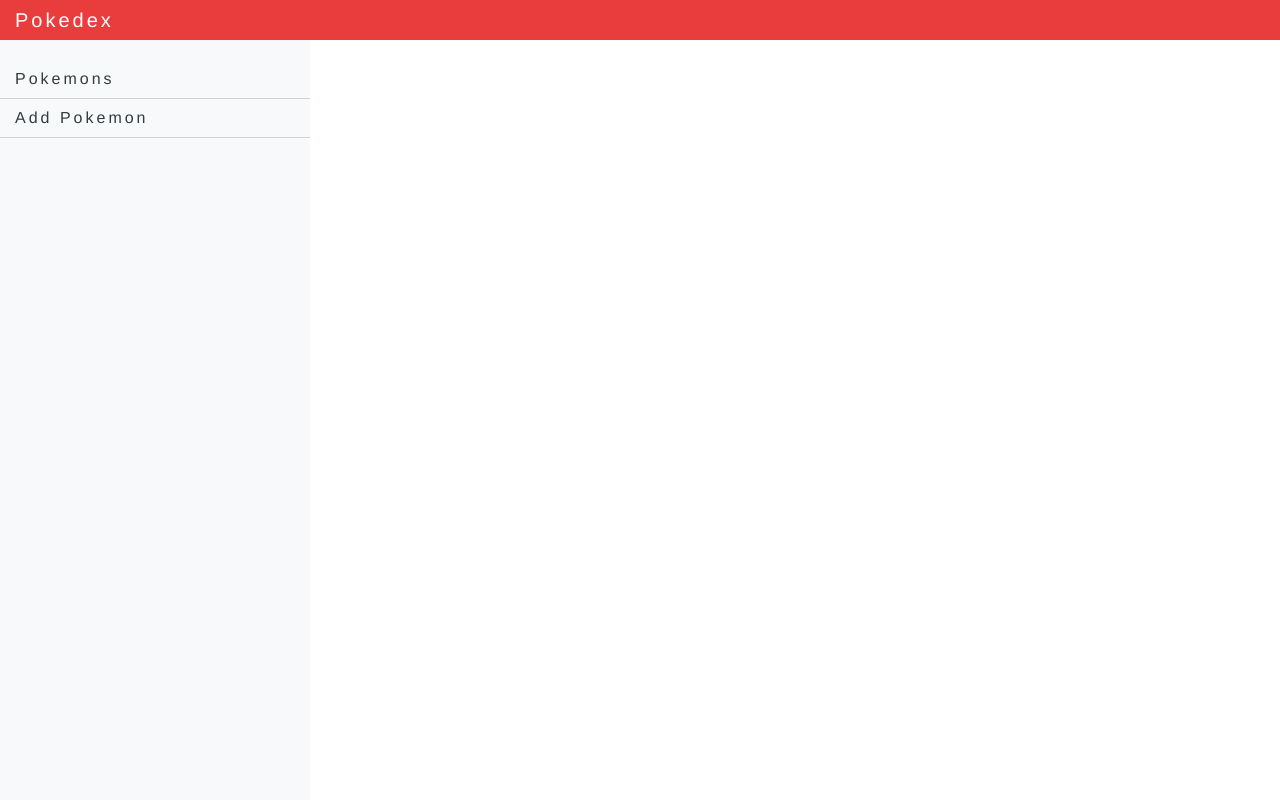
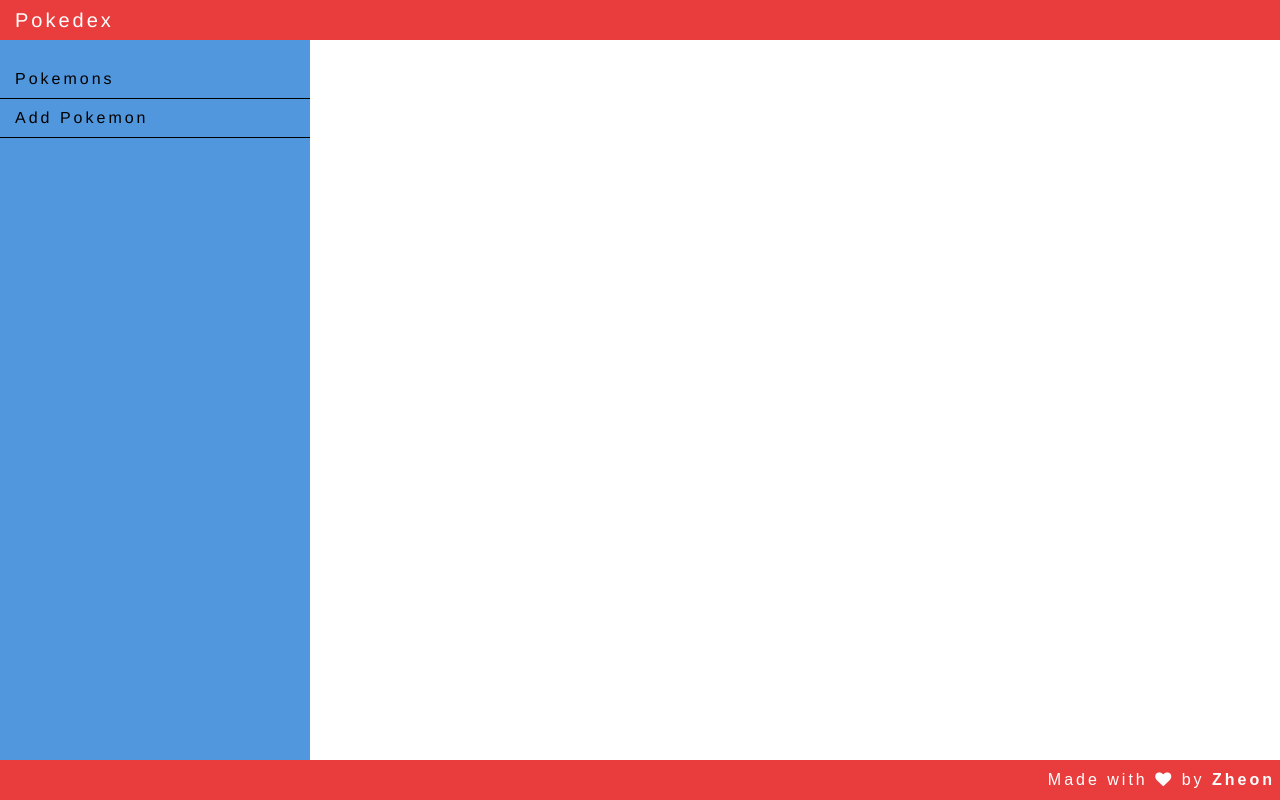
Before and after one commit to Zheonn/CRUD-Vue.js-, a Vue app in the folder vue-crud/: page /admin in a window 1280 px wide. Built offline with nearby package versions, Linux system fonts and the light colour scheme; a web font is replaced by a local one.

Commit message:
Add Footer

```diff
--- a/vue-crud/src/App.vue
+++ b/vue-crud/src/App.vue
@@ -4,6 +4,7 @@
 
 <style>
 @import url('https://fonts.cdnfonts.com/css/pokemon-solid');
+@import url('https://cdnjs.cloudflare.com/ajax/libs/font-awesome/4.7.0/css/font-awesome.min.css');
 
 * {
   margin: 0;
@@ -41,20 +42,20 @@ ul {
 }
 
 .left-content {
-  background-color: #f8f9fa;
+  background-color: #5197dd;
   flex: 3;
-  min-height: 90vh;;
+  min-height: 90vh;
 }
 .side-menu {
   margin-top: 20px;
 }
 .side-menu li {
-  border-bottom: solid 1px #cfd3d8;
+  border-bottom: solid 1px #000000;
 }
 .side-menu a {
   display: block;
   padding: 10px 15px;
-  color: #343a40;
+  color: black;
   text-decoration: none;
 }
 .right-content {
@@ -69,6 +70,7 @@ table {
   border-top: 1px solid #dee2e6;
   border-left: 1px solid #dee2e6;
   margin-top: 10px;
+  opacity: 1;
 }
 table thead th {
   vertical-align: bottom;
@@ -132,7 +134,22 @@ input {
 }
 
 .content {
-        display: flex;
-        min-height: 95vh;
-    }
+  display: flex;
+  min-height: 90vh;
+}
+
+.footer {
+  font-family: Arial, Helvetica, sans-serif;
+  display: flex;
+  min-width: 100vw;
+  min-height: 5vh;
+  align-items: center;
+  justify-content: flex-end;
+  background-color: #e93d3d;
+}
+
+.footer span {
+  color: white;
+  margin-right: 5px;
+}
 </style>
--- /dev/null
+++ b/vue-crud/src/components/Footer.vue
@@ -0,0 +1,15 @@
+<template>
+    <div class="footer">
+        <span>Made with <i class="fa fa-heart"></i> by <strong>Zheon</strong></span>
+    </div>
+</template>
+
+<script>
+export default {
+    name: 'footer'
+}
+</script>
+
+<style>
+
+</style>
--- a/vue-crud/src/pages/admin/Admin.vue
+++ b/vue-crud/src/pages/admin/Admin.vue
@@ -9,16 +9,18 @@
                 <router-view/>
             </div>
         </div>
+        <Footer></Footer>
     </div>
 </template>
 
 <script>
 import Nav from '@/components/Nav.vue';
 import SideBar from '@/components/SideBar.vue'
+import Footer from '@/components/Footer.vue';
 
 export default {
     name: 'Admin',
-    components: {Nav, SideBar}
+    components: { Nav, SideBar, Footer }
 }
 </script>
 
```
